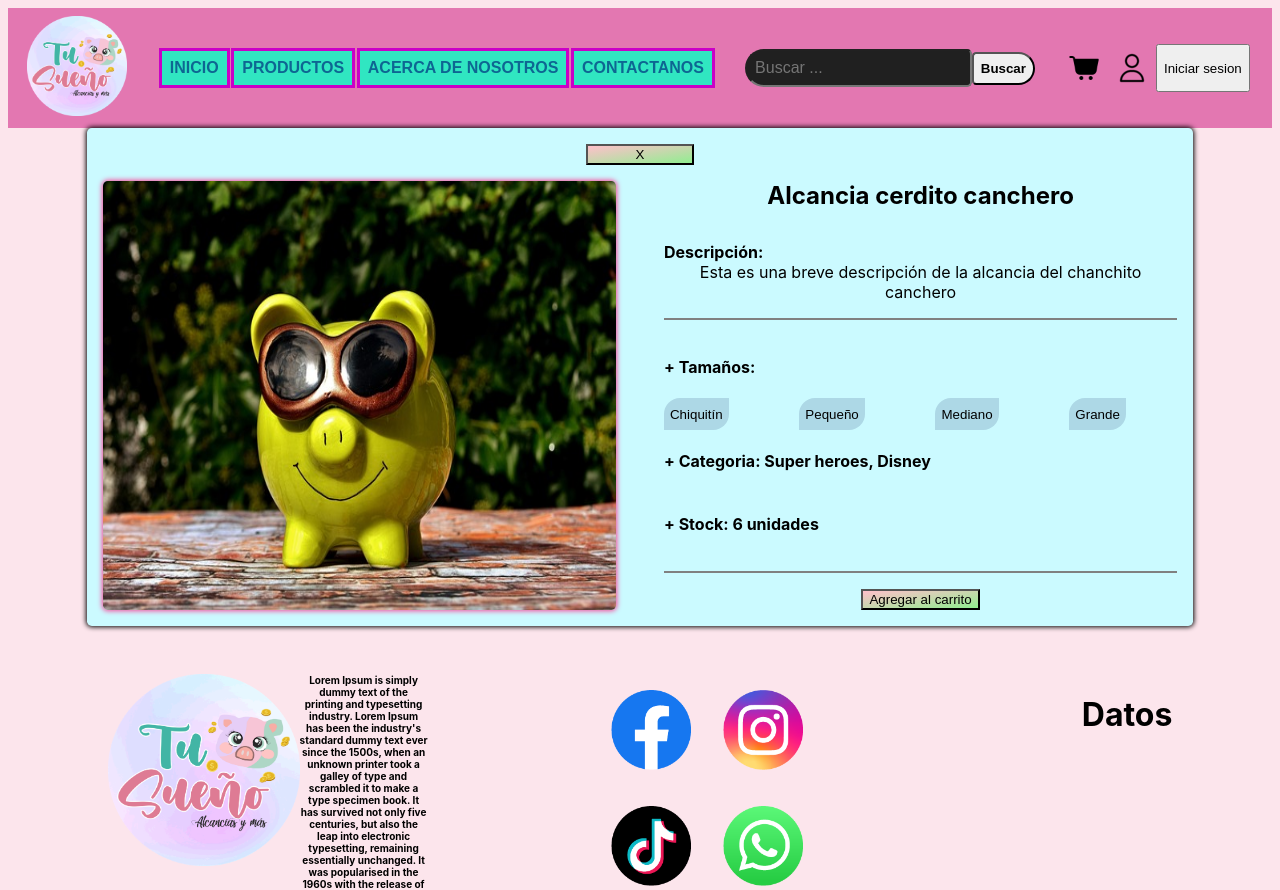
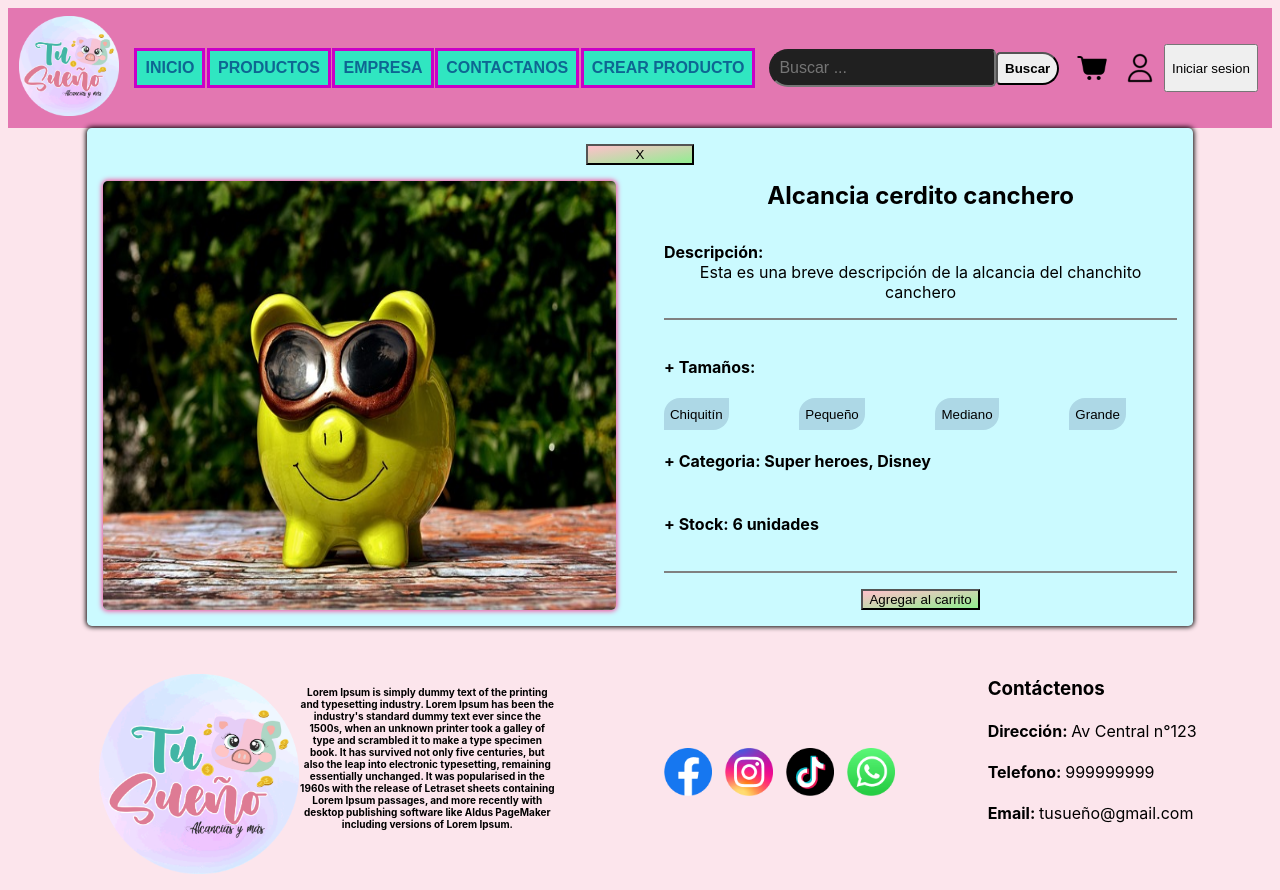
Before and after one commit to UrielGarmendia/tu-suenio-front, a React (Vite) app: page /detail in a window 1280 px wide. Shown: the top 890 px of the page. Built offline with nearby package versions, Linux system fonts and the light colour scheme.

Commit message:
agregue boton create, saque puntos del slide, rutas de navbar

```diff
--- a/src/App.jsx
+++ b/src/App.jsx
@@ -13,8 +13,9 @@ function App() {
   const location = useLocation();
   return (
     <div >
-      <NavBar />
+
       {location.pathname == "/alcancias" && <FilteredOrdered/>}
+      {location.pathname === "/" || "/detail" &&  <NavBar />}
       <Routes>
         <Route path="/" element={<Landing />} />
         <Route path="/alcancias" element={<Alcancias />} />
@@ -23,7 +24,6 @@ function App() {
         <Route path="/detail" element={<Detail />} />
       </Routes>
       <Footer/>
-      {location.pathname !== "/"}
     </div>
   );
 }
--- a/src/Components/Footer/Footer.jsx
+++ b/src/Components/Footer/Footer.jsx
@@ -12,7 +12,7 @@ function Footer() {
     <footer className={style.footer}>
     <div className={style.logoInf}><img src={logo} alt="" />
     <h2>Lorem Ipsum is simply dummy text of the printing and typesetting industry. Lorem Ipsum has been the industry's standard dummy text ever since the 1500s, when an unknown printer took a galley of type and scrambled it to make a type specimen book. It has survived not only five centuries, but also the leap into electronic typesetting, remaining essentially unchanged. It was popularised in the 1960s with the release of Letraset sheets containing Lorem Ipsum passages, and more recently with desktop publishing software like Aldus PageMaker including versions of Lorem Ipsum.</h2></div>
-    <div>
+    <div className={style.redesDiv}>
         <div className={style.redes}>
             <a href='https://www.facebook.com'><img src={facebook} href='' alt="" /></a>
             <a href='https://www.instagram.com'><img src={instagram} href='' alt="" /></a>
@@ -20,7 +20,11 @@ function Footer() {
             <a href='https://www.whatsapp.com'><img src={whatsapp} href='' alt="" /></a>
         </div>
     </div>
-    <div><h1>Datos</h1></div>
+    <div className={style.informacion}><h3>Contáctenos</h3>
+      <h4>Dirección: <span> Av Central n°123</span></h4>
+      <h4>Telefono: <span> 999999999</span></h4>
+      <h4>Email: <span> tusueño@gmail.com</span></h4>
+    </div>
   </footer>
   );
 };
--- a/src/Components/Footer/Footer.module.css
+++ b/src/Components/Footer/Footer.module.css
@@ -2,12 +2,22 @@
     display: flex;
     flex-direction: row;
     justify-content: space-around;
+    flex-wrap: wrap;
     margin-top: 2rem;
+    margin: 1rem;
     padding: 1rem;
 }
 
 .footer div {
-    max-width: 25vw;
+    min-width: 10vw;
+    align-items: center;
+    min-width: 10vw;
+}
+
+.redesDiv{
+    display: flex;
+    flex-direction: column;
+    justify-content: center;
 }
 .redes {
     display: flex;
@@ -15,19 +25,30 @@
     flex-wrap: wrap;
 }
 .redes img {
-    height: 5rem;
-    margin: 1rem;
+    height: 3rem;
+    margin: 0.4rem;
 }
 
 .footer h2 {
     font-size: x-small;
+    max-width: 20vw;
 }
 
 .logoInf {
     display: flex;
     flex-direction: row;
+    padding: 1rem;
+    justify-content: baseline;
 }
 
 .logoInf img{
-    height: 12rem;
+    max-height: 200px;
 }
+
+.informacion {
+    text-align: left;
+}
+
+.informacion span{
+    font-weight: lighter;
+}
--- a/src/Components/NavBar/NavBar.jsx
+++ b/src/Components/NavBar/NavBar.jsx
@@ -13,8 +13,9 @@ const NavBar = () => {
           <div>
             <Link to='/home'><button>INICIO</button></Link>
             <Link to='/alcancias'><button>PRODUCTOS</button></Link>
-            <button>ACERCA DE NOSOTROS</button>
+            <button>EMPRESA</button>
             <button>CONTACTANOS</button>
+            <Link to='/create'><button>CREAR PRODUCTO</button></Link>
           </div>
         </div>
         <div className={style.search}>
--- a/src/Components/Slide/Slide.jsx
+++ b/src/Components/Slide/Slide.jsx
@@ -8,7 +8,7 @@ import { Link } from "react-router-dom";
 
 const Slide = () => {
     const settings = {
-        dots: true,
+        dots: false,
       infinite: true,
       speed: 500,
       slidesToShow: 1,
```
